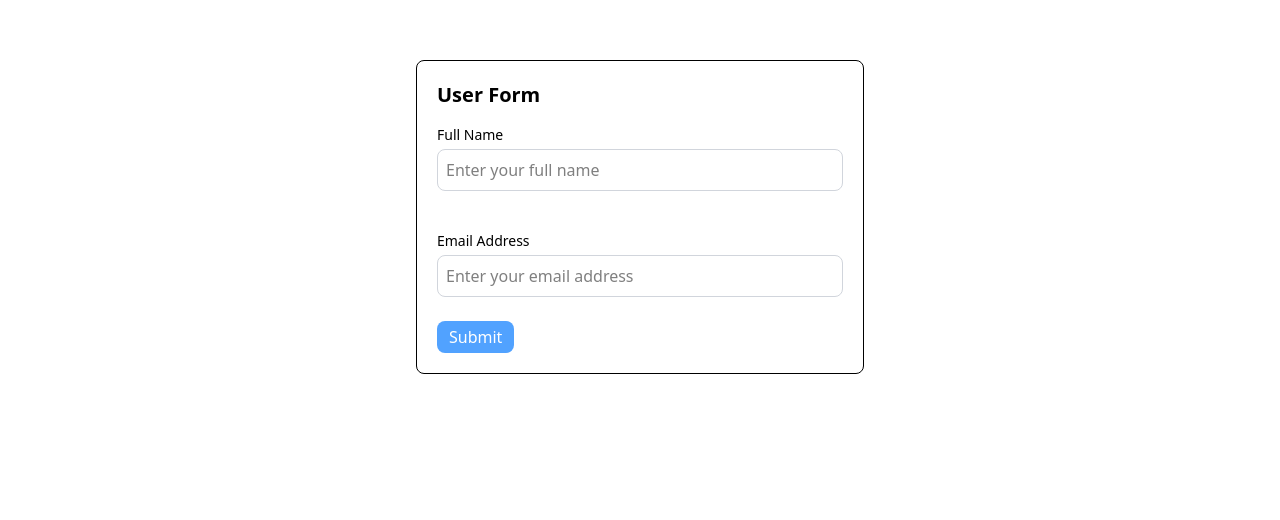
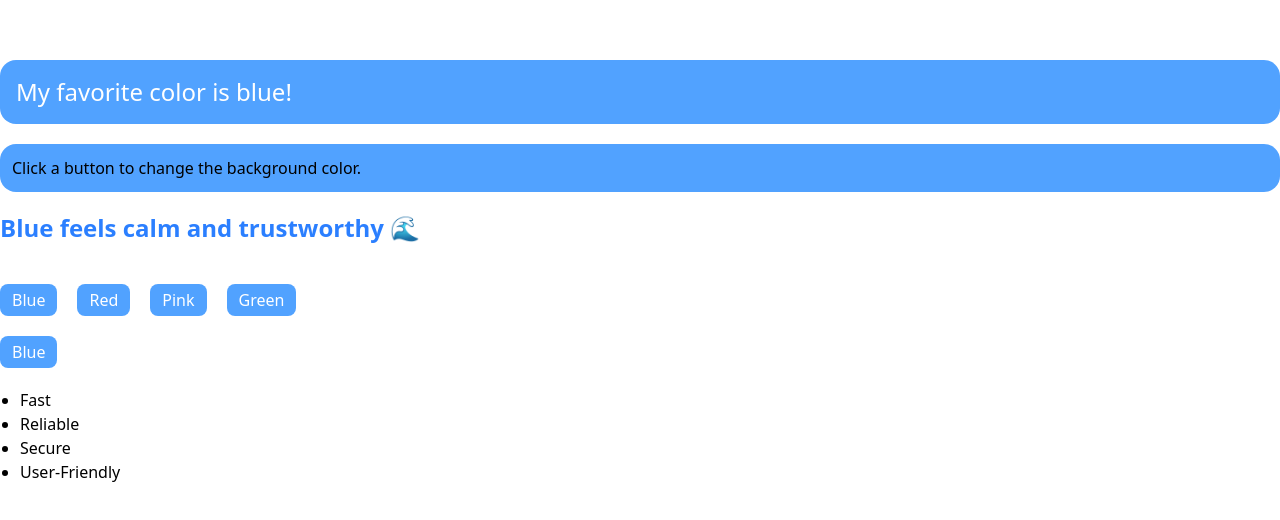
Before and after one commit to jubayerkhan/next-practice, a Next.js app: page / in a window 1280 px wide. Shown: the top 520 px of the page. Built offline with nearby package versions, Linux system fonts and the light colour scheme.

Commit message:
update of motion effects

```diff
--- /dev/null
+++ b/app/components/AnimateButton.jsx
@@ -0,0 +1,21 @@
+"use client";
+import { useState } from "react";
+import { motion, scale } from "motion/react";
+
+export default function AnimateButton({
+    children,
+    stiffness = 300,
+    damping = 15,
+}) {
+  return (
+    <motion.button
+      whileHover={{ scale: 1.1, y: -2 }}
+      whileTap={{ scale: 0.9, y: 1 }}
+      transition={{ type: "spring", stiffness, damping }}
+      className="button_style"
+      onClick={() => setColor("blue")}
+    >
+      {children}
+    </motion.button>
+  );
+}
--- a/app/components/FavoriteColor.jsx
+++ b/app/components/FavoriteColor.jsx
@@ -1,5 +1,6 @@
 "use client";
 import { useState } from "react";
+import { motion, scale } from "motion/react";
 
 export default function FavoriteColor() {
   const [color, setColor] = useState("blue");
@@ -30,37 +31,70 @@ export default function FavoriteColor() {
   };
 
   return (
-    <>
-      <h1
-        className={`rounded-2xl p-4 text-white transition-all duration-300 ${
+    <div className="mt-10">
+      <motion.h1
+        initial={{ opacity: 0, y: -20 }}
+        animate={{ opacity: 1, y: 0 }}
+        transition={{ duration: 0.8, ease: "easeInOut" }}
+        className={`rounded-2xl p-4 text-white transition-all duration-300 text-2xl font-medium ${
           bgColorMap[color]
         }`}
       >
         My favorite color is {color}!
-      </h1>
-      <p
+      </motion.h1>
+      <motion.p
+        initial={{ opacity: 0, y: -20 }}
+        animate={{ opacity: 1, y: 0 }}
+        transition={{ duration: 0.8, ease: "easeInOut" }}
         className={`mt-5 rounded-2xl p-3 transition-all duration-300 ${bgColorMap[color]}`}
       >
         Click a button to change the background color.
-      </p>
-      <h3 className={`mt-5 text-2xl font-semibold transition-all duration-300 ${colorConfig[color].className}`}>
+      </motion.p>
+      <motion.h3
+        initial={{ opacity: 0, y: -20 }}
+        animate={{ opacity: 1, y: 0 }}
+        transition={{ duration: 0.8, ease: "easeInOut" }}
+        className={`mt-5 text-2xl font-semibold transition-all duration-300 ${colorConfig[color].className}`}
+      >
         {colorConfig[color].text}
-      </h3>
-
-      <div className="flex gap-5 pt-10">
-        <button className="button_style" onClick={() => setColor("blue")}>
+      </motion.h3>
+      <motion.div
+        initial={{ opacity: 0, y: -20 }}
+        animate={{ opacity: 1, y: 0 }}
+        transition={{ duration: 0.8, ease: "easeInOut" }}
+        className="flex gap-5 pt-10"
+      >
+        <motion.button
+          whileHover={{ scale: 1.1, y: -2 }}
+          whileTap={{ scale: 0.9, y: 1 }}
+          transition={{ type: "spring", stiffness: 300, damping: 15 }}
+          className="button_style"
+          onClick={() => setColor("blue")}
+        >
           Blue
-        </button>
-        <button className="button_style" onClick={() => setColor("red")}>
+        </motion.button>
+        <motion.button
+          whileHover={{ scale: 1.1 }}
+          className="button_style"
+          onClick={() => setColor("red")}
+        >
           Red
-        </button>
-        <button className="button_style" onClick={() => setColor("pink")}>
+        </motion.button>
+        <motion.button
+          whileHover={{ scale: 1.1 }}
+          className="button_style"
+          onClick={() => setColor("pink")}
+        >
           Pink
-        </button>
-        <button className="button_style" onClick={() => setColor("green")}>
+        </motion.button>
+        <motion.button
+          whileHover={{ scale: 1.1 }}
+          className="button_style"
+          onClick={() => setColor("green")}
+        >
           Green
-        </button>
-      </div>
-    </>
+        </motion.button>
+      </motion.div>
+    </div>
   );
 }
--- /dev/null
+++ b/app/components/FeaturesList.jsx
@@ -0,0 +1,35 @@
+"use client";
+import { motion } from "motion/react";
+
+const container = {
+    hidden: { opacity: 0 },
+    visible: {
+        opacity: 1,
+        transition: { staggerChildren: 0.3 }
+    }
+}
+
+export default function FeaturesList() {
+  const features = ["Fast", "Reliable", "Secure", "User-Friendly"];
+  return (
+    <div>
+      <motion.ul
+        initial={{ y: 20 }}
+        animate={{ y: 0 }}
+        transition={{ duration: 1 }}
+        className="list-disc ml-5 mt-5"
+      >
+        {features.map((feature) => (
+          <motion.li
+            key={feature}
+            initial={{ opacity: 0, }}
+            animate={{ opacity: 1, }}
+            transition={{ duration: 0.5 }}
+          >
+            {feature}
+          </motion.li>
+        ))}
+      </motion.ul>
+    </div>
+  );
+}
--- a/app/page.js
+++ b/app/page.js
@@ -3,16 +3,20 @@ import FavoriteColor from "./components/FavoriteColor";
 import Counter from "./components/Counter";
 import Toggle from "./components/Toggle";
 import ReactForm from "./components/ReactForm";
+import AnimateButton from "./components/AnimateButton";
+import FeaturesList from "./components/FeaturesList";
 
 export default function Home() {
   return (
     <div>
       <header className="pt-5 mb-5">
-        {/* <FavoriteColor /> */}
+        <FavoriteColor />
       </header>
       {/* <Counter /> */}
       {/* <Toggle /> */}
-      <ReactForm />
+      {/* <ReactForm /> */}
+      <AnimateButton stiffness={300} damping={15}>Blue</AnimateButton>
+      <FeaturesList />
     </div>
   );
 }
--- a/package.json
+++ b/package.json
@@ -9,6 +9,7 @@
     "lint": "eslint"
   },
   "dependencies": {
+    "motion": "^12.29.0",
     "next": "16.1.4",
     "react": "19.2.3",
     "react-dom": "19.2.3"
```
Also changed, not shown: 1 other file (tests, documents, lock files or other folders).
